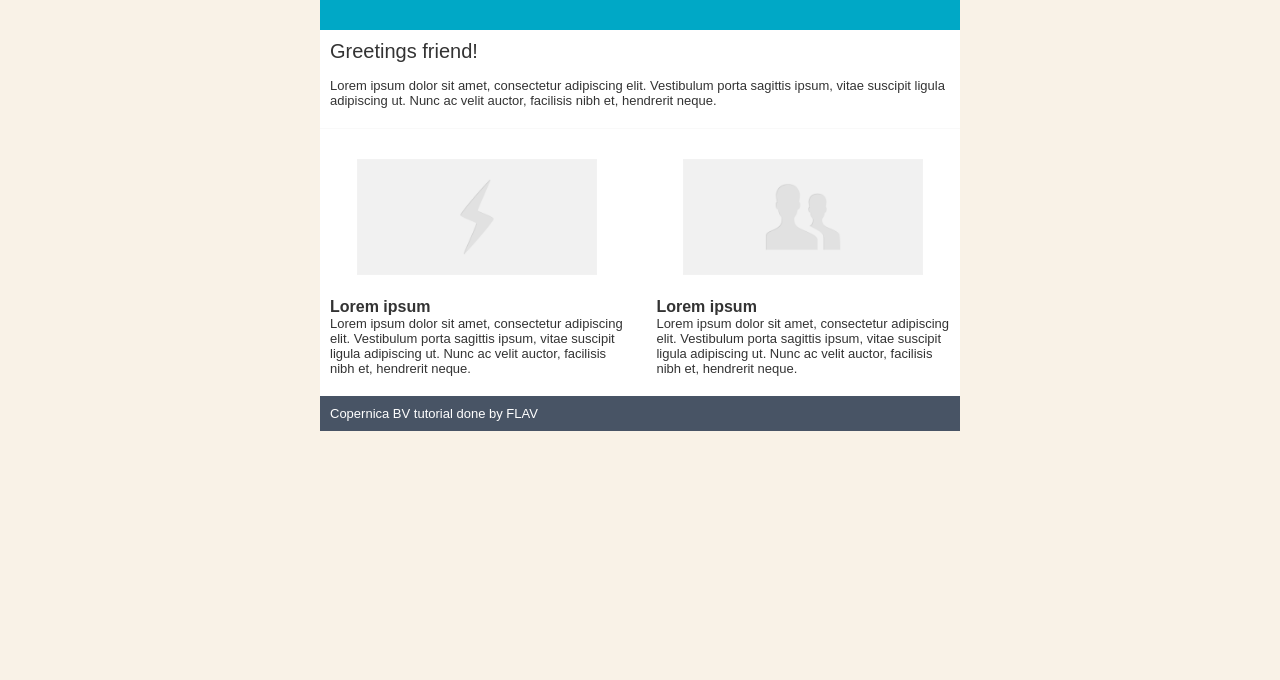
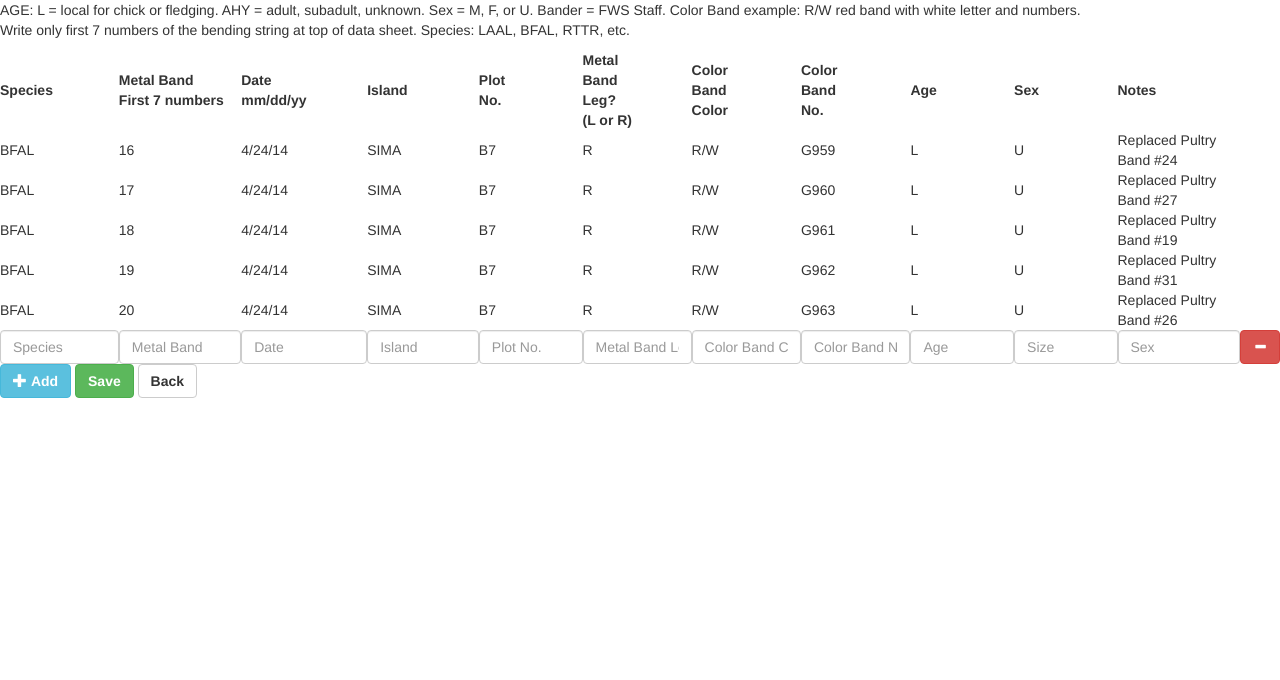
Before and after one commit to bariflav30/Responsive-Email-Template, a plain HTML site: page index.html in a window 1280 px wide. Shown: the part 120-800 px from the top of the page. Drawn offline with nearby package versions, Linux system fonts and the light colour scheme.

Commit message:
Add files via upload

```diff
--- a/index.html
+++ b/index.html
@@ -1,138 +1,162 @@
 <!DOCTYPE html>
-	<html>
-		<head>
-			<meta http-equiv="Content-Type" content="text/html; charset=utf-8"/>
-			<meta name="viewport" content="width=device-width, intial-scale=1.0"/>
-			<title>Responsive email</title>
-			<style type="text/css">
-					body {margin: 10px 0; padding: 0 10px; background: #F9F2E7; font-size: 13px;}
-					table {border-collapse: collapse;}
-					td {font-family: arial, sans-serif; color: #333333;}
-			</style>
+<html>
+<html lang="en">
 
-			<style type="text/css">
-    		@media only screen and (max-width: 480px) {
-        		body,table,td,p,a,li,blockquote {
-        		-webkit-text-size-adjust:none !important;
-        			}
-        		table {width: 100% !important;}
+<head>
+	<meta charset='UTF-8'>
 
-        		.responsive-image img {
-        		height: auto !important;
-        		max-width: 100% !important;
-        		width: 100% !important;
-        		}
-    		}
-</style>
+    <!-- Website Title & Description for Search Engine purposes -->
+	<title>BBL Albatross Form</title>
 
-		</head>
-		<body>
-			<table border="0" cellpadding="0" cellspacing="0" align="center" width="640">
-				<tr>
-					<td>
-						<table border="0" cellpadding="0" cellspacing="0" align="center" width="640" bgcolor="#FFFFFF">
-							<tr>
+    <!-- Mobile viewport optimized -->
+	<meta name="viewport" content="width=device-width, initial-scale=1.0">
 
-								<td bgcolor="#00A8C6" style="font-size: 0; line-height: 0; padding: 0 10px 0 10px;" height="140" align="center" class="responsive-image">
+	<!-- Bootstrap CSS -->
+	<link href="http://maxcdn.bootstrapcdn.com/bootstrap/3.3.0/css/bootstrap.min.css" rel="stylesheet">
 
-									<img src="logo.png" alt="" />
+    <!-- Custom CSS -->
+	<link rel="stylesheet" href="css/style.css">
 
-								</td>
+    <!-- Bootstrap CSS -->
+    <script src="http://maxcdn.bootstrapcdn.com/bootstrap/3.3.0/js/bootstrap.min.js"></script>
 
-							</tr>
+    <!-- Custom JavaScript -->
+    <script src="js/script.js"></script>
 
-							<tr>
-	    						<td style="padding: 10px 10px 20px 10px;">
-	        						<div style="font-size: 20px;">Greetings friend!</div>
-	        						<br />
-	        						<div>
-	            						Lorem ipsum dolor sit amet, consectetur adipiscing elit.
-	            						Vestibulum porta sagittis ipsum, vitae suscipit ligula adipiscing ut.
-	            						Nunc ac velit auctor, facilisis nibh et, hendrerit neque.
-	        						</div>
-	    						</td>
-							</tr>
-							<tr><td style="font-size: 0; line-height: 0;" height="1" bgcolor="#F9F9F9">&nbsp;</td></tr>
-							<tr><td style="font-size: 0; line-height: 0;" height="30">&nbsp;</td></tr>
+    <!-- JQuery api -->
+    <script src="http://code.jquery.com/jquery-1.11.1.min.js"></script>
 
-							<tr>
+</head>
 
-								<td>
+<body>
 
-									<table border="0" cellpadding="0" cellspacing="0" align="left" width="49%">
+	<div id="page-wrap">
 
-										<tr>
+	<h1>Responsive Table</h1>
 
-											<td style="padding: 0 10px;" align="center" class="responsive-image">
+	<p>Date and intials for data entered into Excel for import to bandit:</p>
 
-												<img src="ph1.png" width="240" alt=""
+	<p>Disposition: 300 = Normal bird with metal band only or 301 = metal and color band. Island = SIMA: Sand, EIMA: Eastern, SPMA: Spit.<br> AGE: L = local for chick or fledging. AHY = adult, subadult, unknown. Sex = M, F, or U. Bander = FWS Staff. Color Band example: R/W red band with white letter and numbers.<br>Write only first 7 numbers of the bending string at top of data sheet. Species: LAAL, BFAL, RTTR, etc.</p>
+	<form action="{{ url('') }}" method="POST">
+	<table>
+		<thead>
+		<tr>
+			<th>Species</th>
+			<th>Metal Band<br>First 7 numbers</th>
+			<th>Date<br>mm/dd/yy</th>
+			<th>Island</th>
+			<th>Plot<br>No.</th>
+			<th>Metal<br>Band<br>Leg?<br>(L or R)</th>
+			<th>Color<br>Band<br>Color</th>
+			<th>Color<br>Band<br>No.</th>
+			<th>Age</th>
+			<th>Sex</th>
+      <th>Notes</th>
+		</tr>
+		</thead>
+		<tbody>
+		<tr>
+			<td>BFAL</td>
+			<td>16</td>
+			<td>4/24/14</td>
+			<td>SIMA</td>
+			<td>B7</td>
+			<td>R</td>
+			<td>R/W</td>
+			<td>G959</td>
+			<td>L</td>
+			<td>U</td>
+      <td>Replaced Pultry Band #24</td>
+		</tr>
+		<tr>
+		  <td>BFAL</td>
+			<td>17</td>
+			<td>4/24/14</td>
+			<td>SIMA</td>
+			<td>B7</td>
+			<td>R</td>
+			<td>R/W</td>
+			<td>G960</td>
+			<td>L</td>
+			<td>U</td>
+      <td>Replaced Pultry Band #27</td>
+		</tr>
+		<tr>
+		  <td>BFAL</td>
+			<td>18</td>
+			<td>4/24/14</td>
+			<td>SIMA</td>
+			<td>B7</td>
+			<td>R</td>
+			<td>R/W</td>
+			<td>G961</td>
+			<td>L</td>
+			<td>U</td>
+      <td>Replaced Pultry Band #19</td>
+		</tr>
+		<tr>
+		  <td>BFAL</td>
+			<td>19</td>
+			<td>4/24/14</td>
+			<td>SIMA</td>
+			<td>B7</td>
+			<td>R</td>
+			<td>R/W</td>
+			<td>G962</td>
+			<td>L</td>
+			<td>U</td>
+      <td>Replaced Pultry Band #31</td>
+		</tr>
+		<tr>
+		  <td>BFAL</td>
+			<td>20</td>
+			<td>4/24/14</td>
+			<td>SIMA</td>
+			<td>B7</td>
+			<td>R</td>
+			<td>R/W</td>
+			<td>G963</td>
+			<td>L</td>
+			<td>U</td>
+      <td>Replaced Pultry Band #26</td>
+		</tr>
+      <tr>
+                    <td><input class="form-control" name="size[]" type="text" placeholder="Species" /></td>
+                    <td><input class="form-control" name="color[]" type="text" placeholder="Metal Band
+" /></td>
+                    <td><input class="form-control" name="other[]" type="text" placeholder="Date" /></td>
+                    <td><input class="form-control" name="price[]" type="text" placeholder="Island" /></td>
+                    <td><input class="form-control" name="quantity[]" type="number" placeholder="Plot No." /></td>
+                    <td><input class="form-control" name="promotion[]" type="text" placeholder="Metal Band Leg" /></td>
+                    <td><input class="form-control" name="size[]" type="text" placeholder="Color Band Color" /></td>
 
-											</td>
+                    <td><input class="form-control" name="size[]" type="text" placeholder="Color Band No." /></td>
 
-										</tr>
-										<tr><td style="font-size: 0; line-height: 0;" height="20">&nbsp;</td></tr>
-			            					<tr>
-			                					<td style="padding: 0 10px 0 10px;">
-			                   		 				<div style="font-weight: bold; font-size: 16px;">Lorem ipsum</div>
-			                    						<div>
-			                        						Lorem ipsum dolor sit amet, consectetur adipiscing elit.
-			                        						Vestibulum porta sagittis ipsum, vitae suscipit ligula adipiscing ut.
-			                        						Nunc ac velit auctor, facilisis nibh et, hendrerit neque.
-			                    						</div>
-			                					</td>
-			            					</tr>
-			            					<tr><td style="font-size: 0; line-height: 0;" height="20">&nbsp;</td></tr>
+                    <td><input class="form-control" name="size[]" type="text" placeholder="Age" /></td>
+                    <td><input class="form-control" name="size[]" type="text" placeholder="Size" /></td>
+        <td><input class="form-control" name="size[]" type="text" placeholder="Sex" /></td>
 
-									</table>
-									<table border="0" cellpadding="0" cellspacing="0" align="right" width="49%">
+                    <td>
+                        <button class="btn btn-danger btn-remove" type="button">
+                            <i class="glyphicon glyphicon-minus gs"></i>
+                        </button>
+                    </td>
+                </tr>
+		</tbody>
+	</table>
+  <button class="btn btn-info btn-add" type="button">
+           <i class="glyphicon glyphicon-plus gs"></i>
+           <b> Add</b>
+        </button>
+        <button class="btn btn-success" type="submit">
+           <b> Save</b>
+        </button>
+        <button class="btn btn-default" type="button">
+           <b> Back</b>
+        </button>
+    </form>
+	</div>
 
-										<tr>
+</body>
 
-											<td style="padding: 0 10px;" align="center" class"responsive">
-
-												<img src="ph2.png" width="240" alt="" />
-
-											</td>
-
-										</tr>
-										<tr><td style="font-size: 0; line-height: 0;" height="20">&nbsp;</td></tr>
-
-										<tr>
-
-											<td style="padding: 0 10px 0 10px;">
-
-												<div style="font-weight: bold; font-size: 16px;">Lorem ipsum</div>
-			                    				<div>
-			                        				Lorem ipsum dolor sit amet, consectetur adipiscing elit.
-			                        				Vestibulum porta sagittis ipsum, vitae suscipit ligula adipiscing ut.
-			                        				Nunc ac velit auctor, facilisis nibh et, hendrerit neque.
-			                    				</div>
-
-			                    			</td>
-			                    		</tr>
-			                    		<tr><td style="font-size: 0; line-height: 0;" height="20">&nbsp;</td></tr>
-									</table>
-
-								</td>
-
-							</tr>
-
-							<tr>
-
-								<td bgcolor="#485465" style="padding: 10px 10px 10px 10px; color: #FFFFFF;">
-
-									Copernica BV tutorial done by FLAV
-
-								</td>
-
-							</tr>
-						</table>
-
-					</td>
-				</tr>
-
-			</table>
-
-		</body>
-
-	</html>
+</html>
```
